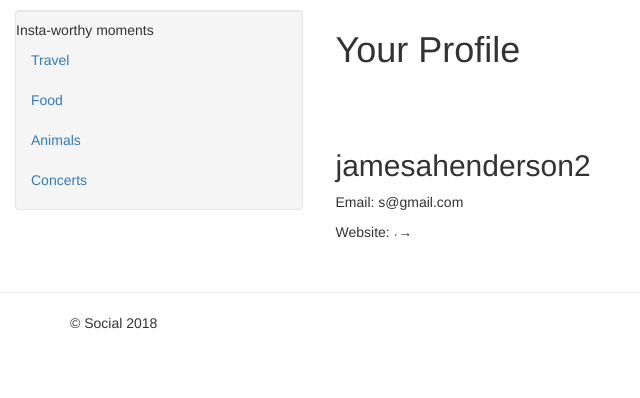
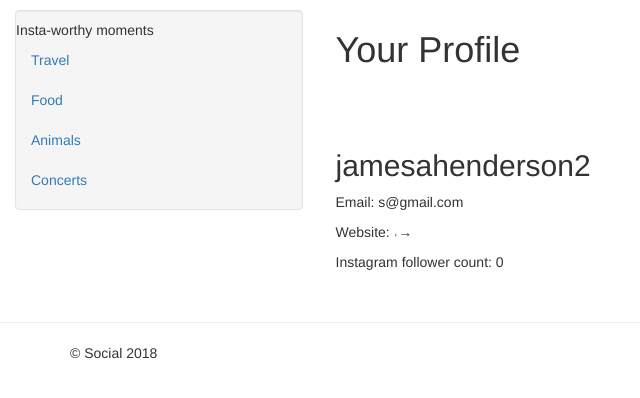
Before and after one commit to james-level/Reach--, a Django app: page /social_reach/profile/ in a window 1280 px wide. Shown: the part 50-448 px from the top of the page, without its empty margins (0-640 px from the left). Run offline with Django 3.2, Linux system fonts and the light colour scheme; a user stored in the database is signed in; data comes from the database, SQL or seed files in the repository; both versions use the stored data as it was after the commit; some libraries are stand-ins or nearby versions.

Commit message:
re-imports scraper and calls it  upon registration

```diff
--- a/social/social_reach/views.py
+++ b/social/social_reach/views.py
@@ -24,7 +24,7 @@ from social_reach.models import Category, Page, UserProfile, ProfileLikedByActiv
 from social_reach.forms import CategoryForm, PageForm
 from social_reach.forms import UserForm, UserProfileForm
 
-from social_reach.scrape import InstagramScraper
+from social_reach.scraper import InstagramScraper
 
 
 class RangoRegistrationView(RegistrationView):
--- a/social/templates/rango/profile.html
+++ b/social/templates/rango/profile.html
@@ -8,9 +8,9 @@
 {% if userprofile %}
 <p>Website: <a href="{{ userprofile.website }}">{{ userprofile.website }}</a>
 ˓→</p>
+<p>Instagram follower count: {{userprofile.instagram_followers}}</p>
 <br/>
 {% if userprofile.picture %}
-<p>Instagram follower count: {{userprofile.instagram_followers}}</p>
 <img src="{{ userprofile.picture.url }}" />
 {% endif %}
 {% endif %}
```
Also changed, not shown: social/db.sqlite3.
